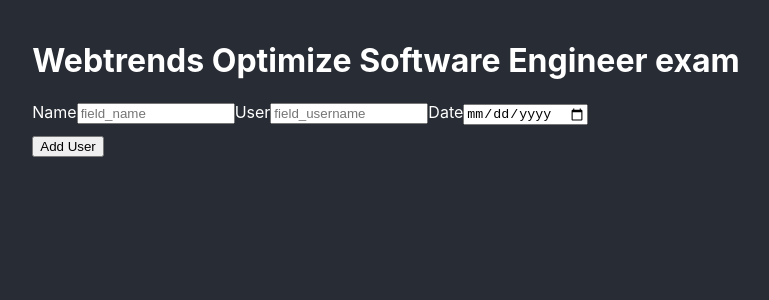
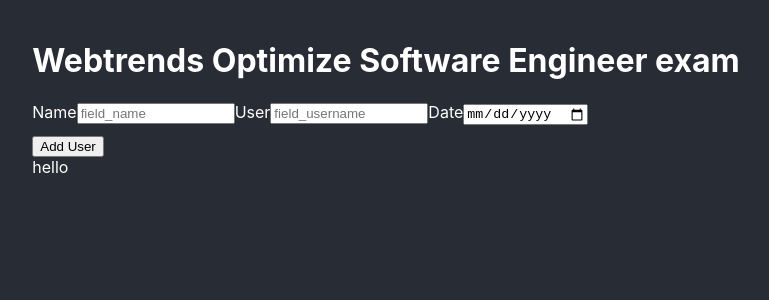
Before and after one commit to webtrends-optimize/software-engineer-exam, a React (Create React App) app: page / in a window 1280 px wide. Shown: the top 300 px of the page, without its empty margins (254-1023 px from the left). Built offline with nearby package versions, Linux system fonts and the light colour scheme.

Commit message:
feat: integrate new component into App.js

```diff
--- a/src/App.js
+++ b/src/App.js
@@ -1,5 +1,6 @@
 import React from 'react';
 import './App.css';
+import { New } from './components/new';
 
 const fields = [
     { name: "field_name", label: "Name", type: "text" },
@@ -74,11 +75,12 @@
 
         return (
 
+            <>
                 <div>
+                    <h1>Webtrends Optimize Software Engineer exam</h1>
 
-                <h1>Webtrends Optimize Software Engineer exam</h1>
                     <form onSubmit={handleSubmit}>
-                    {this.state.userList.map((user, index) =>  (
+                        {this.state.userList.map((user, index) => (
                             <div key={index} className='userSection'>
                                 {addUsers(user, index)}
 
@@ -86,8 +88,11 @@
 
                         ))}
                     </form>
-                <button onClick={()=>this.handleAddUser()}>Add User</button>
+                    <button onClick={() => this.handleAddUser()}>Add User</button>
                 </div>
+
+                <New text={"hello"}/>
+            </>
         );
     }
 }
```
Lines whose indentation alone changed are shown as unchanged.
